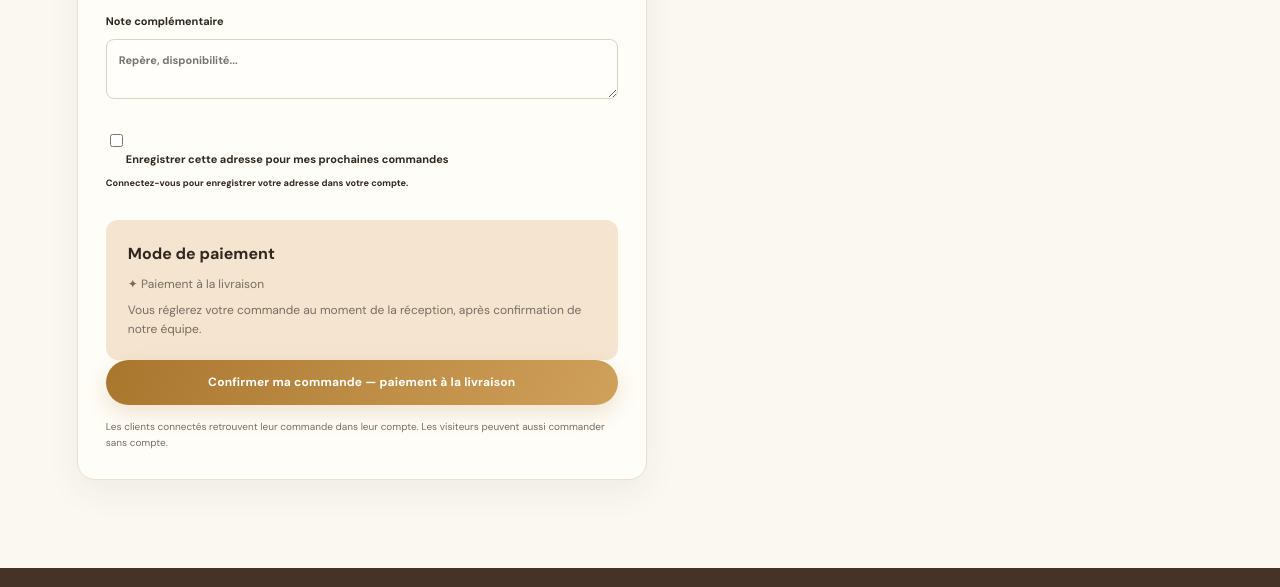
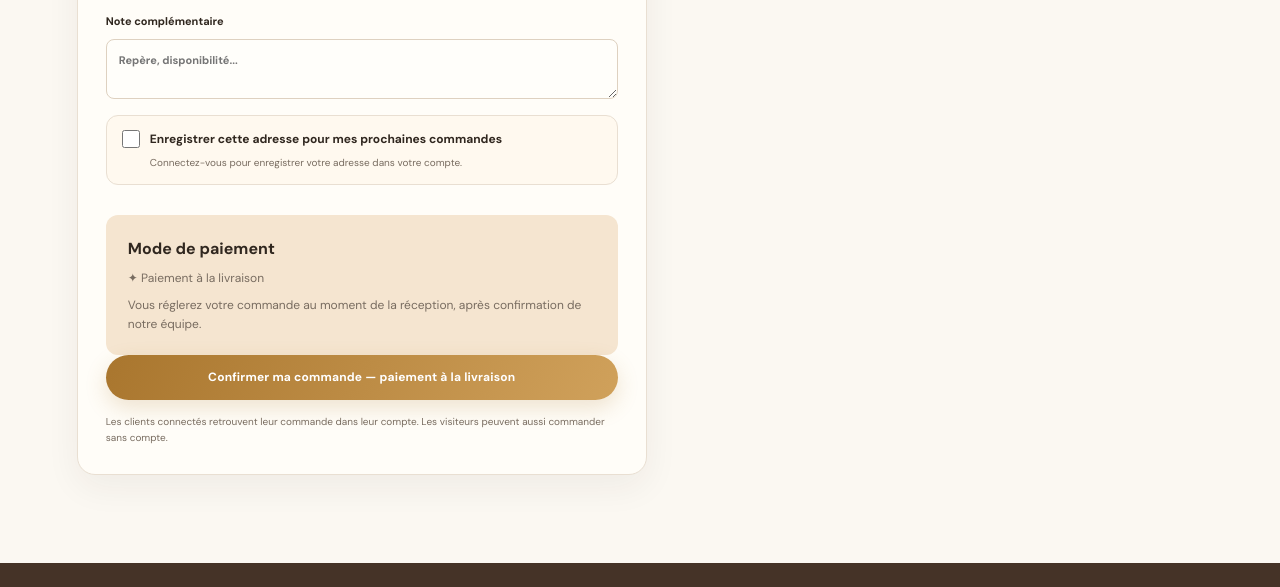
Before and after one commit to gowithme3009-bot/wave-skincare, a plain HTML site: page commande.html in a window 1280 px wide. Shown: the part 941-1528 px from the top of the page. Drawn offline with nearby package versions, Linux system fonts and the light colour scheme; a script that the page names is missing.

Commit message:
style: présenter l'option de sauvegarde d'adresse

```diff
--- a/styles.css
+++ b/styles.css
@@ -139,3 +139,11 @@ a:focus-visible,button:focus-visible,input:focus-visible,textarea:focus-visible,
 @media(prefers-reduced-motion:reduce){
   *,*::before,*::after{scroll-behavior:auto!important;transition-duration:.01ms!important;animation-duration:.01ms!important;animation-iteration-count:1!important}
 }
+
+
+/* Adresse de livraison enregistrable dans le compte client */
+.form-card label.save-address-option{display:block;margin:4px 0 20px;padding:14px 15px;border:1px solid var(--line);border-radius:12px;background:#fff9ef}
+.save-address-control{display:flex;flex-direction:row;align-items:center;gap:10px;font-size:12px;line-height:1.5}
+.form-card .save-address-control input[type="checkbox"]{width:18px;height:18px;min-height:18px;flex:0 0 18px;margin:0;accent-color:var(--gold);cursor:pointer}
+.save-address-option small{display:block;margin:7px 0 0 28px;color:var(--muted);font-size:10px;line-height:1.5;font-weight:400}
+.save-address-control input:disabled{cursor:not-allowed;opacity:.55}
```
